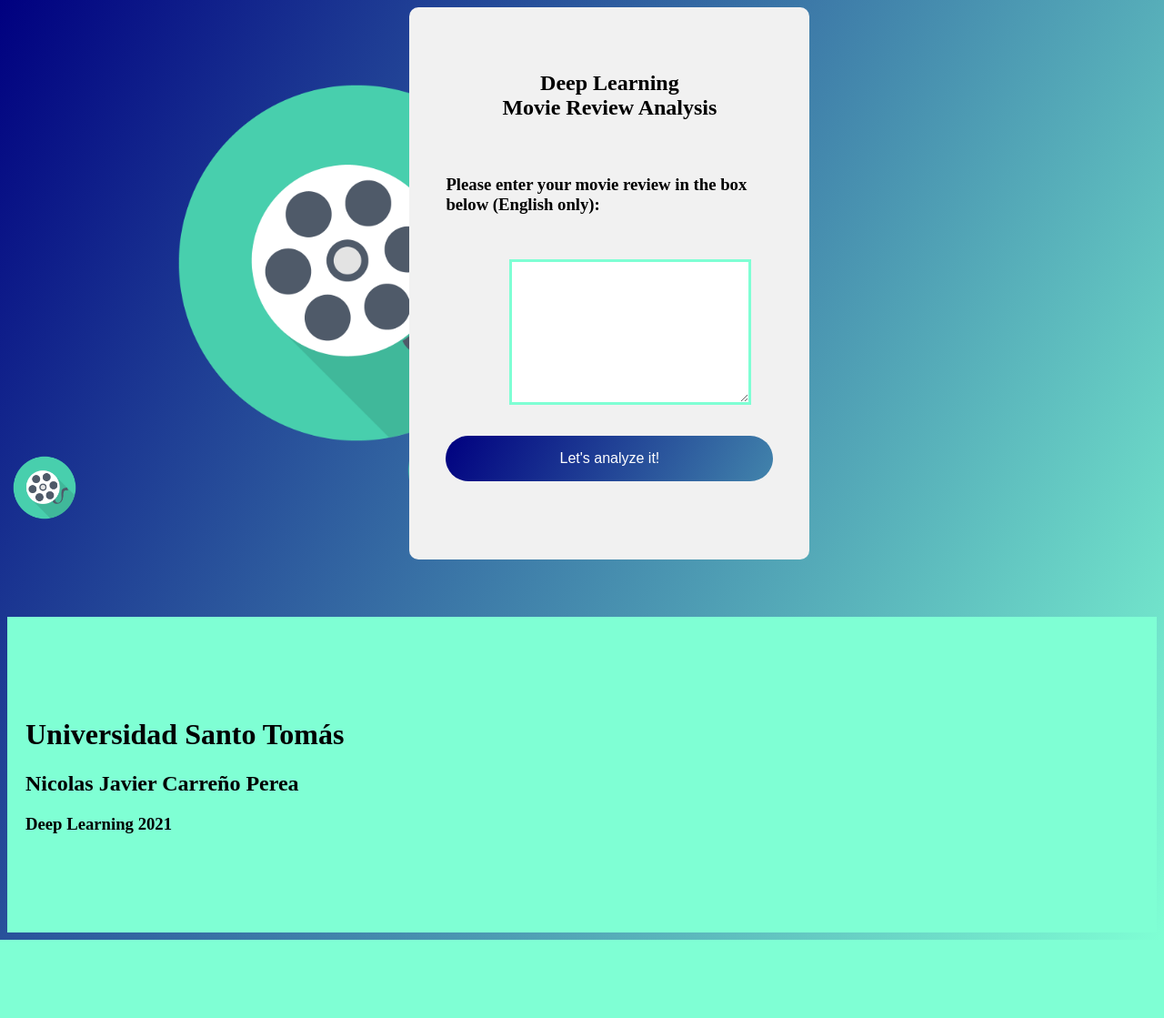
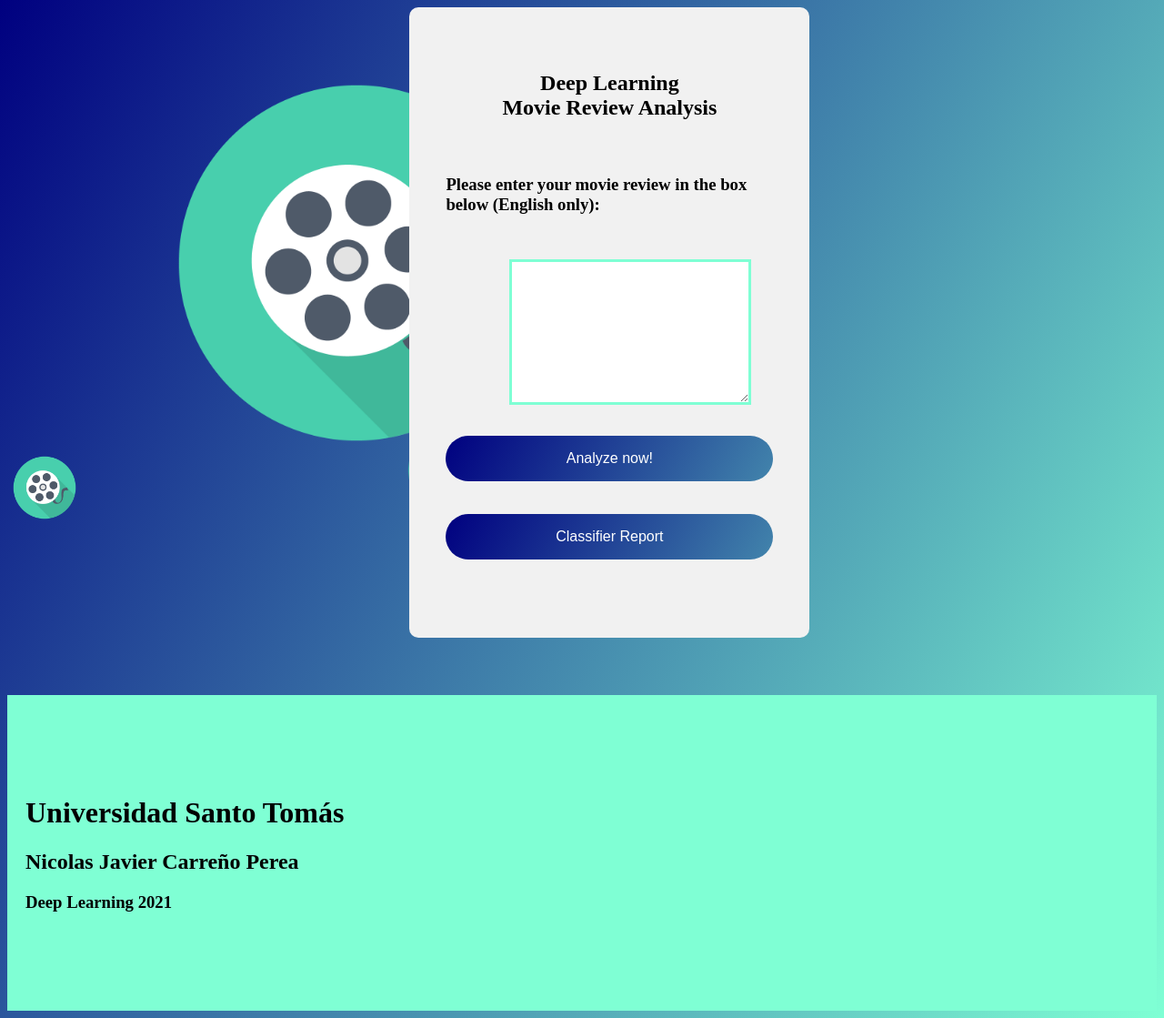
Before and after one commit to nicolascp26/Deeplearning, a Flask app: page / in a window 1280 px wide. Shown: the whole page at 91% size. Before the commit the page ends 1033 px from the top, so only its background shows below. Run offline with Flask 2, Linux system fonts and the light colour scheme; parts of the project's set-up code (start-up, migrations or seed data) failed here and were passed over; some libraries are stand-ins or nearby versions; some web fonts are replaced.

Commit message:
update review for report button

```diff
--- a/SegundoPeriodo/movie_classifier/templates/reviewform.html
+++ b/SegundoPeriodo/movie_classifier/templates/reviewform.html
@@ -44,8 +44,13 @@
         <div>
           {{ render_field(form.moviereview, class="txtb", cols='30', rows='10') }}
         </div>
-        <button type="submit" class="btn-mainbtn"> Let's analyze it!</button>
+        <button type="submit" class="btn-mainbtn"> Analyze now!</button>
       </form>
+      <div id='sqlite'>
+            <form method=post action="/reviewsreport">
+                <button type=submit value=''>Classifier Report</button
+            </form>
+        </div>
     </div>
   </section>
   <footer>
```
